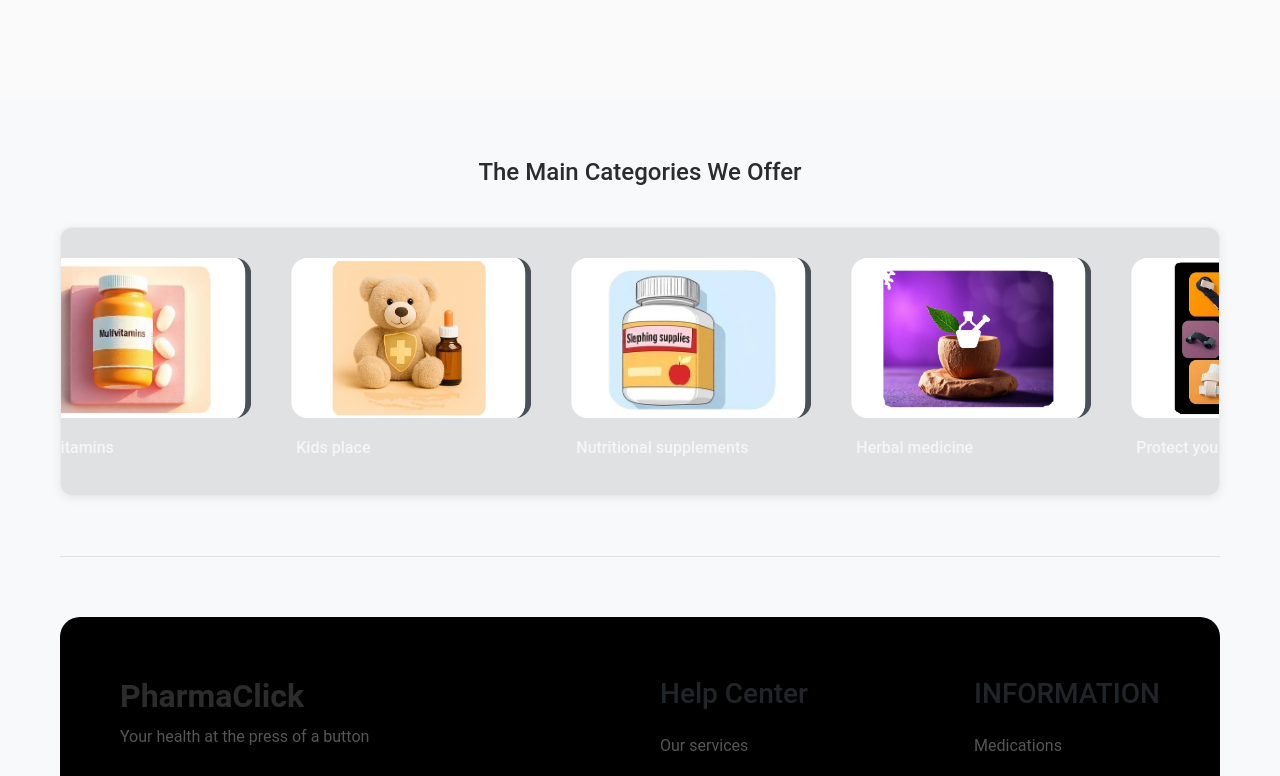
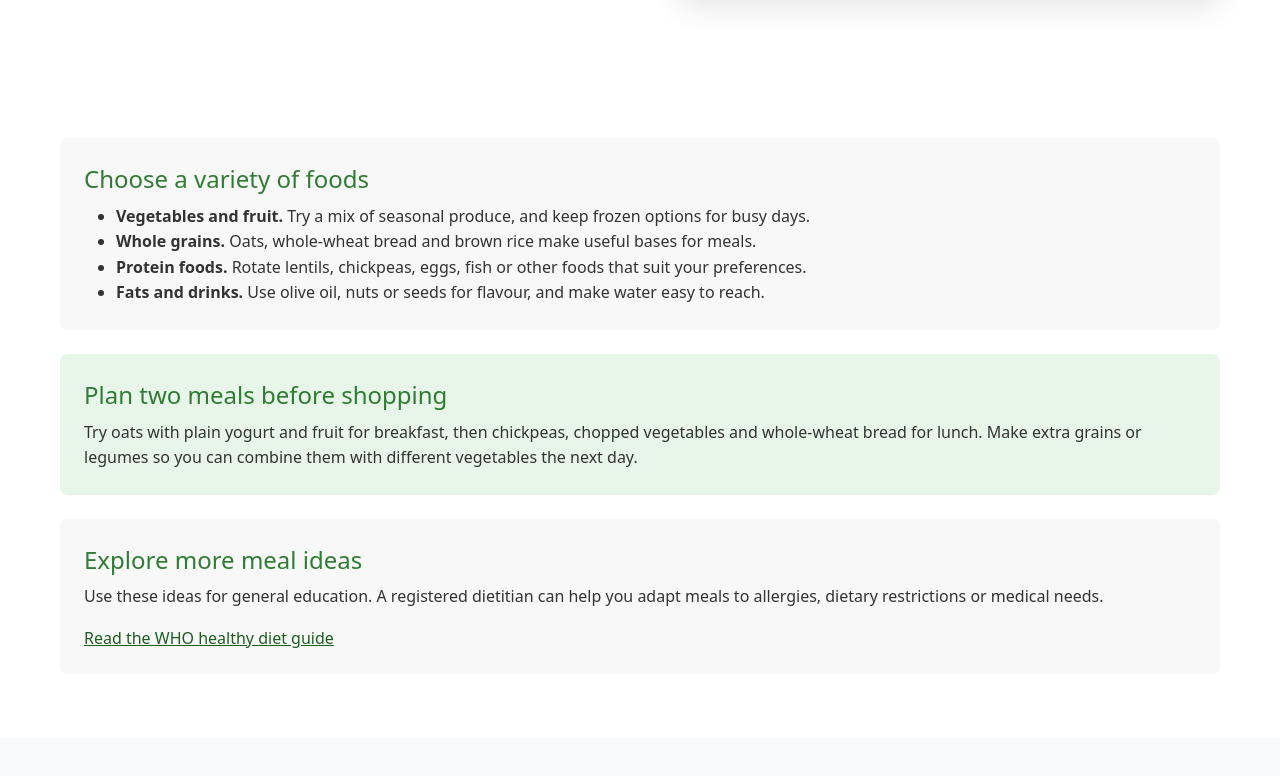
Before and after one commit to hisokaBK/PharmaClick, a React (Create React App) app: page /Nutrition in a window 1280 px wide. Shown: the part 462-1238 px from the top of the page. Built offline with nearby package versions, Linux system fonts and the light colour scheme.

Commit message:
Build Nutrition Programs service page

```diff
--- a/src/App.js
+++ b/src/App.js
@@ -22,6 +22,7 @@ import TrackingPage from "./Com_Medications/Delivery";
 import Dashboard from "./Com_Medications/Dashboard";
 import Slep from "./Com_servess/Slep";
 import ProfessionalGuidelines from "./Com_servess/ProfessionalGuidelines";
+import NutritionPrograms from "./Com_servess/NutritionPrograms";
 import Working from "./Com_servess/test1";
 
 const App = () => {
@@ -52,7 +53,7 @@ const App = () => {
           <Route path="/Slep" element={<Slep />} />
           <Route path="/Healthy" element={<Working />} />
           <Route path="/Professional" element={<ProfessionalGuidelines />} />
-          <Route path="/Nutrition" element={<Working />} />
+          <Route path="/Nutrition" element={<NutritionPrograms />} />
           <Route path="/Medical_News" element={<Working />} />
           <Route path="/Herbal" element={<Working />} />
           <Route path="/Mental" element={<Working />} />
--- /dev/null
+++ b/src/Com_servess/NutritionPrograms.jsx
@@ -0,0 +1,31 @@
+import ServicePage from "./ServicePage";
+
+export default function NutritionPrograms() {
+  return (
+    <ServicePage
+      title="Nutrition Programs"
+      introduction="Build a varied menu around foods you enjoy and can find locally. Start with a few flexible meal ideas and adapt them to your budget and routine."
+      image="/images/services/nutrition-programs.jpg"
+      imageAlt="A plate of vegetables, grains and chickpeas beside fruit and yogurt"
+    >
+      <section className="service-section">
+        <h2>Choose a variety of foods</h2>
+        <ul>
+          <li><strong>Vegetables and fruit.</strong> Try a mix of seasonal produce, and keep frozen options for busy days.</li>
+          <li><strong>Whole grains.</strong> Oats, whole-wheat bread and brown rice make useful bases for meals.</li>
+          <li><strong>Protein foods.</strong> Rotate lentils, chickpeas, eggs, fish or other foods that suit your preferences.</li>
+          <li><strong>Fats and drinks.</strong> Use olive oil, nuts or seeds for flavour, and make water easy to reach.</li>
+        </ul>
+      </section>
+      <section className="service-section">
+        <h2>Plan two meals before shopping</h2>
+        <p>Try oats with plain yogurt and fruit for breakfast, then chickpeas, chopped vegetables and whole-wheat bread for lunch. Make extra grains or legumes so you can combine them with different vegetables the next day.</p>
+      </section>
+      <section className="service-section">
+        <h2>Explore more meal ideas</h2>
+        <p>Use these ideas for general education. A registered dietitian can help you adapt meals to allergies, dietary restrictions or medical needs.</p>
+        <a href="https://www.who.int/news-room/fact-sheets/detail/healthy-diet">Read the WHO healthy diet guide</a>
+      </section>
+    </ServicePage>
+  );
+}
```
Also changed, not shown: public/images/services/nutrition-programs.jpg (added).
